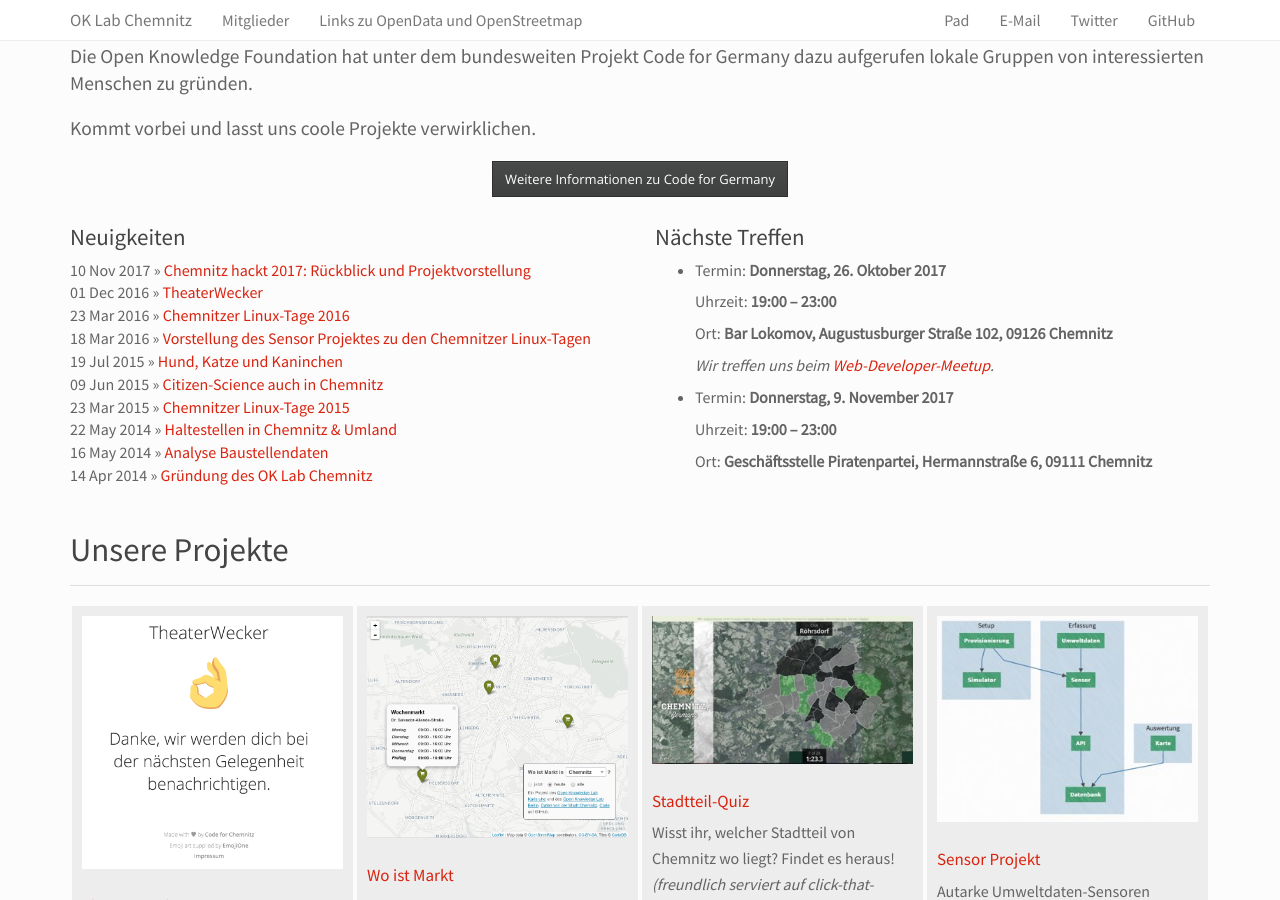
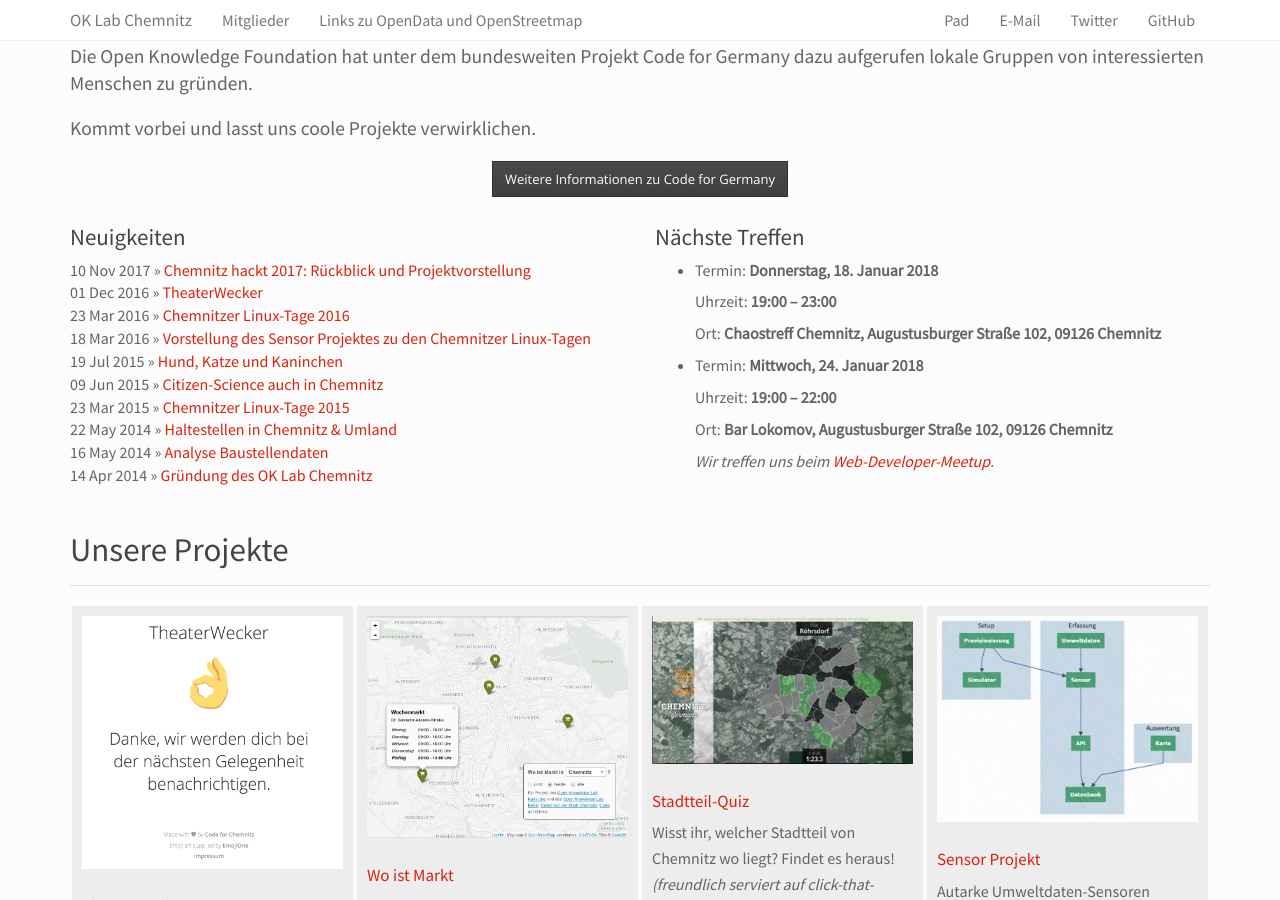
Before and after one commit to CodeforChemnitz/codeforchemnitz.github.io, a Jekyll site: the page built from index.html, in a window 1280 px wide and 900 px high, scrolled down 857 px. Built offline with Jekyll 4.4.1, drawn with Linux system fonts in a browser that asks for light colours.

Commit message:
Update treffen.yml

```diff
--- a/_data/treffen.yml
+++ b/_data/treffen.yml
@@ -4,14 +4,14 @@
 #  more: Wir treffen uns beim <a href="https://www.meetup.com/de-DE/Web-Developer-Chemnitz/">Web-Developer-Meetup</a>.
 
 - day: Donnerstag
-  day-nr: 26
-  month: Oktober 2017
+  day-nr: 18
+  month: Januar 2018
   time: "19:00 – 23:00"
+  location: Chaostreff Chemnitz, Augustusburger Straße 102, 09126 Chemnitz
+
+- day: Mittwoch
+  day-nr: 24
+  month: Januar 2018
+  time: "19:00 – 22:00"
   location: Bar Lokomov, Augustusburger Straße 102, 09126 Chemnitz
   more: Wir treffen uns beim <a href="https://www.meetup.com/de-DE/Web-Developer-Chemnitz/">Web-Developer-Meetup</a>.
-
-- day: Donnerstag
-  day-nr: 9
-  month: November 2017
-  time: "19:00 – 23:00"
-  location: Geschäftsstelle Piratenpartei, Hermannstraße 6, 09111 Chemnitz
```
